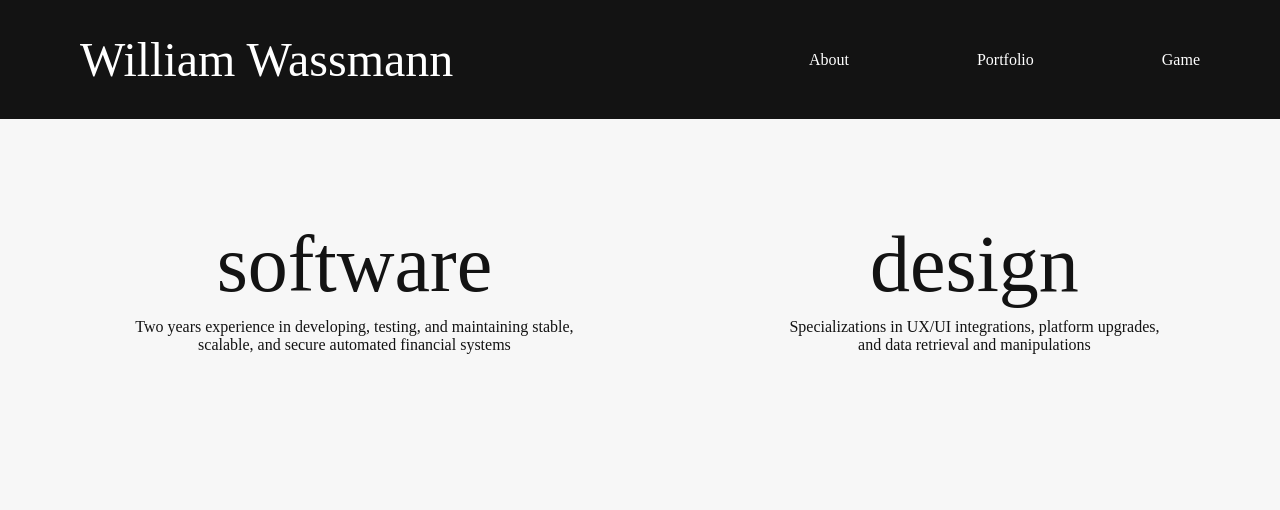
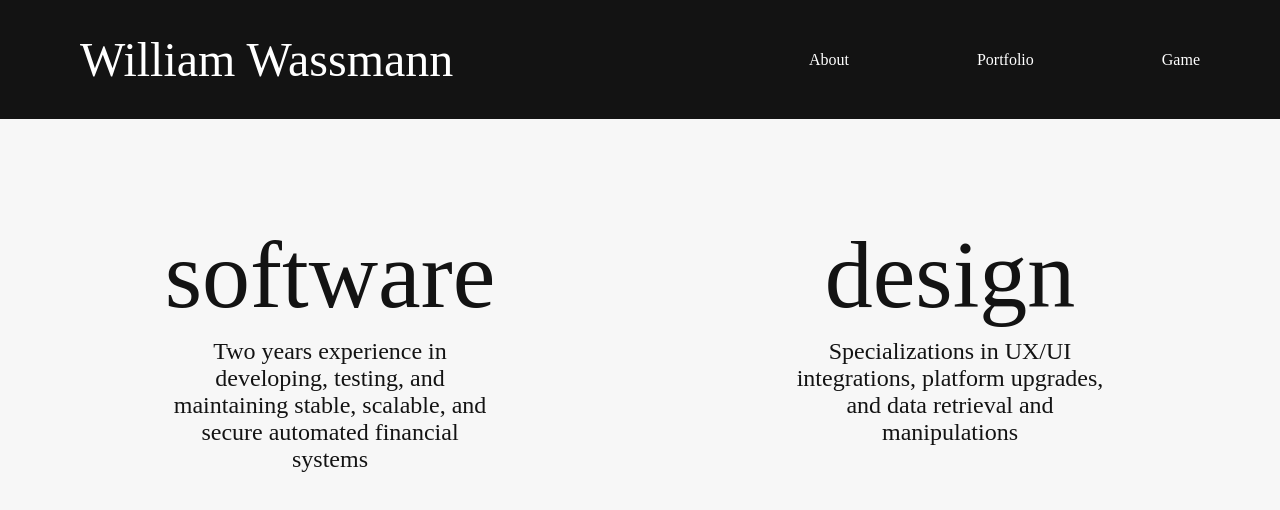
Before and after one commit to wmwassmann/master, a React (Vite) app: page / in a window 1280 px wide. Shown: the top 510 px of the page. Built offline with nearby package versions, Linux system fonts and the light colour scheme.

Commit message:
More nice UI stuff

```diff
--- a/src/css/homePage.css
+++ b/src/css/homePage.css
@@ -9,7 +9,8 @@
 
 .home-info {
     padding: 5rem;
-    font-size: 5rem;
+    width: 500px;
+    font-size: 6rem;
 }
 
 .home-title {
@@ -17,7 +18,7 @@
 }
 
 .home-article {
-    font-size: 1rem;
+    font-size: 1.5rem;
     text-align: center;
     padding: .5rem;
 }
```
